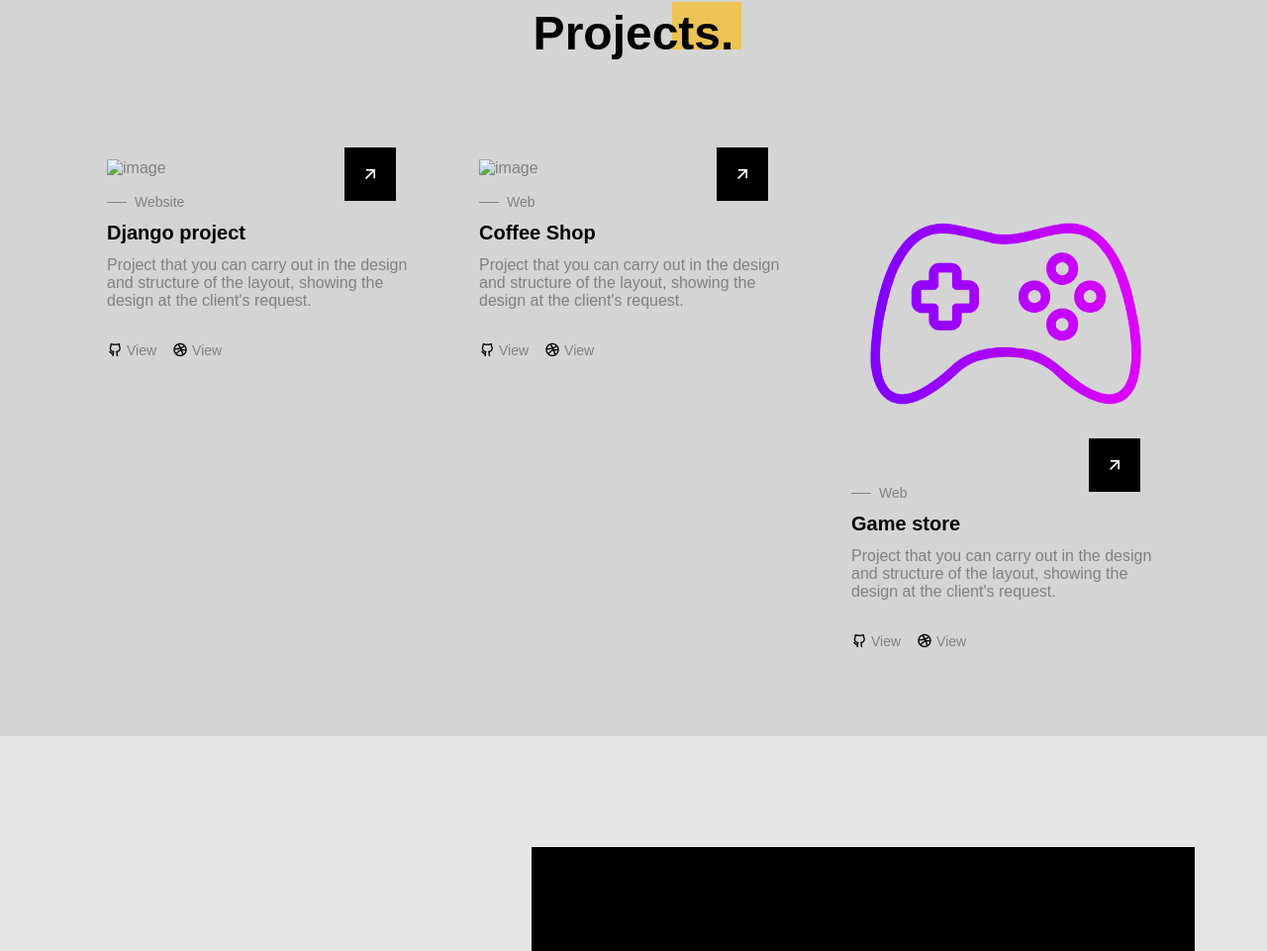
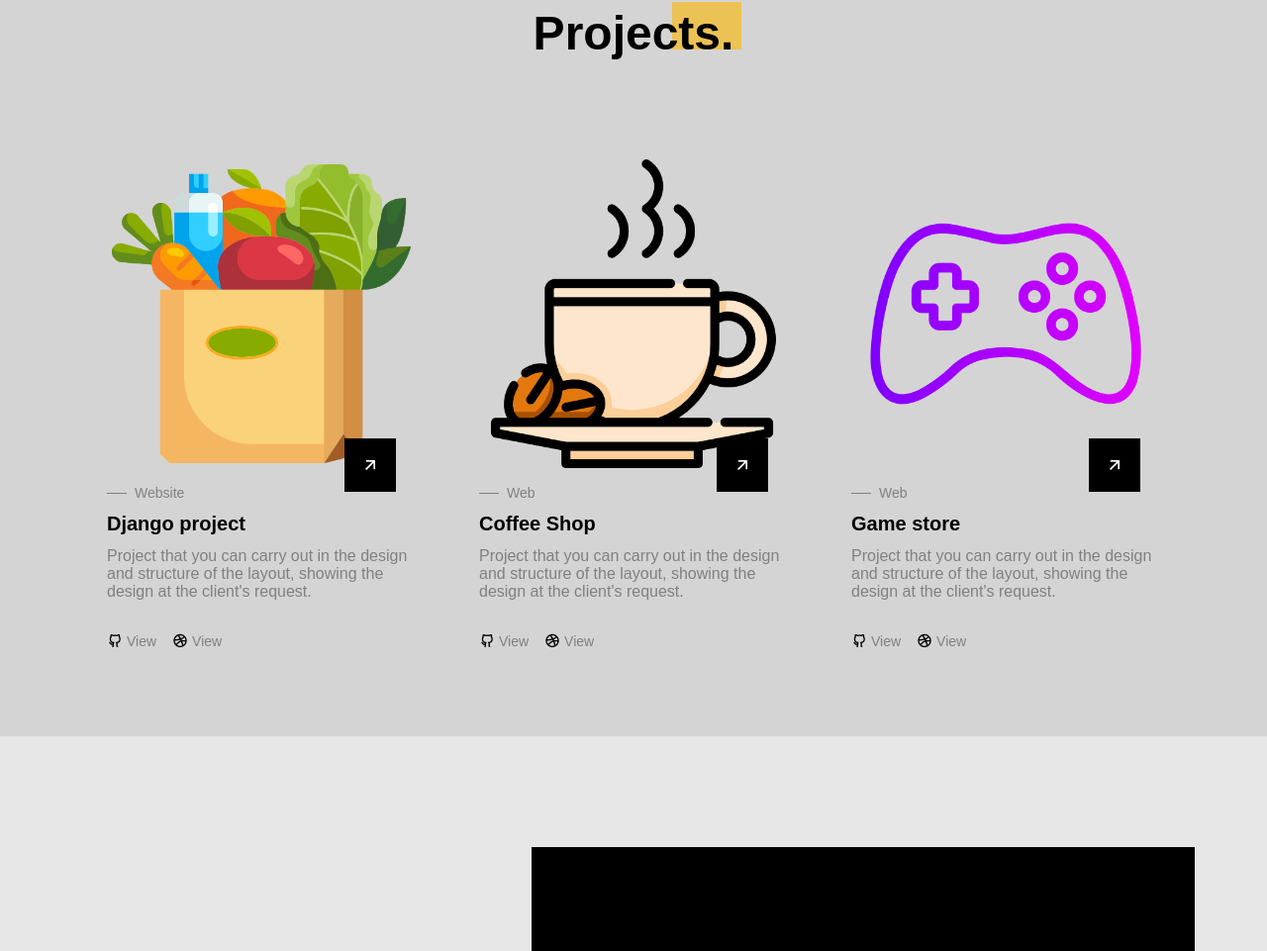
Before and after one commit to Raimeiken/nextportfolio, a plain HTML site: page index.html in a window 1280 px wide. Shown: the part 2376-3337 px from the top of the page at 99% size. Drawn offline with nearby package versions, Linux system fonts and the light colour scheme; the site is published under a folder, as on GitHub Pages, so addresses that start at the root find nothing; a web font is replaced by a local one.

Commit message:
Modified

```diff
--- a/index.html
+++ b/index.html
@@ -223,7 +223,7 @@
             <div class="projects__container container grid">
                 <article class="projects__card">
                     <div class="projects__image">
-                        <img href="https://github.com/Raimeiken/ecomproject" src="/assets/js/shopping-bag.png" alt="image" class="projects__img">
+                        <img href="https://github.com/Raimeiken/ecomproject" src="./assets/js/shopping-bag.png" alt="image" class="projects__img">
 
                         <a href="https://github.com/Raimeiken/ecomproject" class="projects__button button">
                             <i class="ri-arrow-right-up-line"></i>
@@ -253,7 +253,7 @@
 
                 <article class="projects__card">
                     <div class="projects__image">
-                        <img href="https://github.com/Raimeiken/nodeProject" src="/assets/js/coffee-cup.png" alt="image" class="projects__img">
+                        <img href="https://github.com/Raimeiken/nodeProject" src="./assets/js/coffee-cup.png" alt="image" class="projects__img">
 
                         <a href="https://github.com/Raimeiken/nodeProject" class="projects__button button">
                             <i class="ri-arrow-right-up-line"></i>
@@ -474,7 +474,7 @@
                         </div>
 
                         <div class="contact__social-links">
-                            <a href="https://www.facebook.com/" target="_blank" class="contact__social-link">
+                            <a href="https://www.facebook.com/bayarjargal.enhjargal.5" target="_blank" class="contact__social-link">
                                 <i class="ri-facebook-circle-line"></i>
                             </a>
 
```
